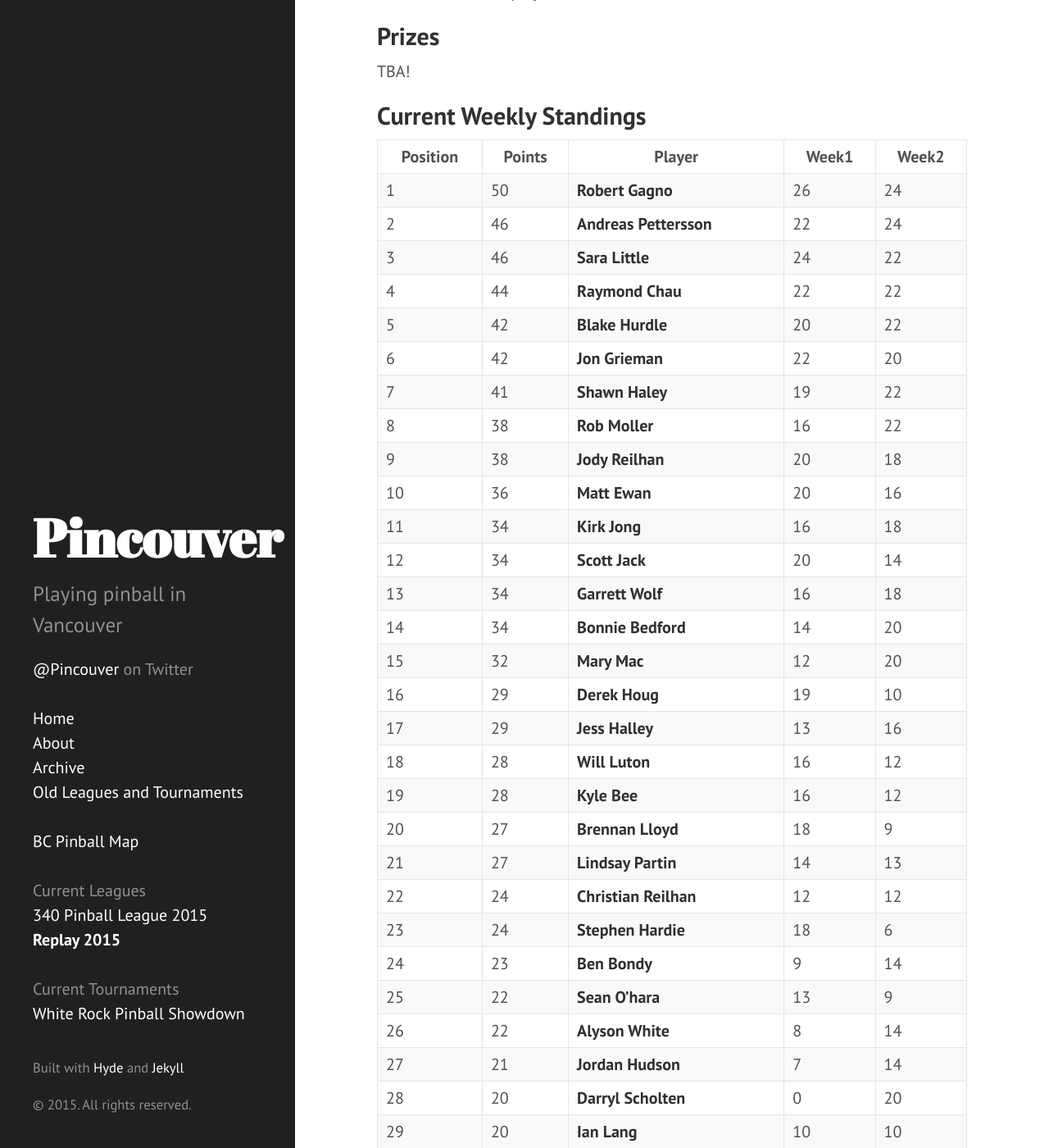
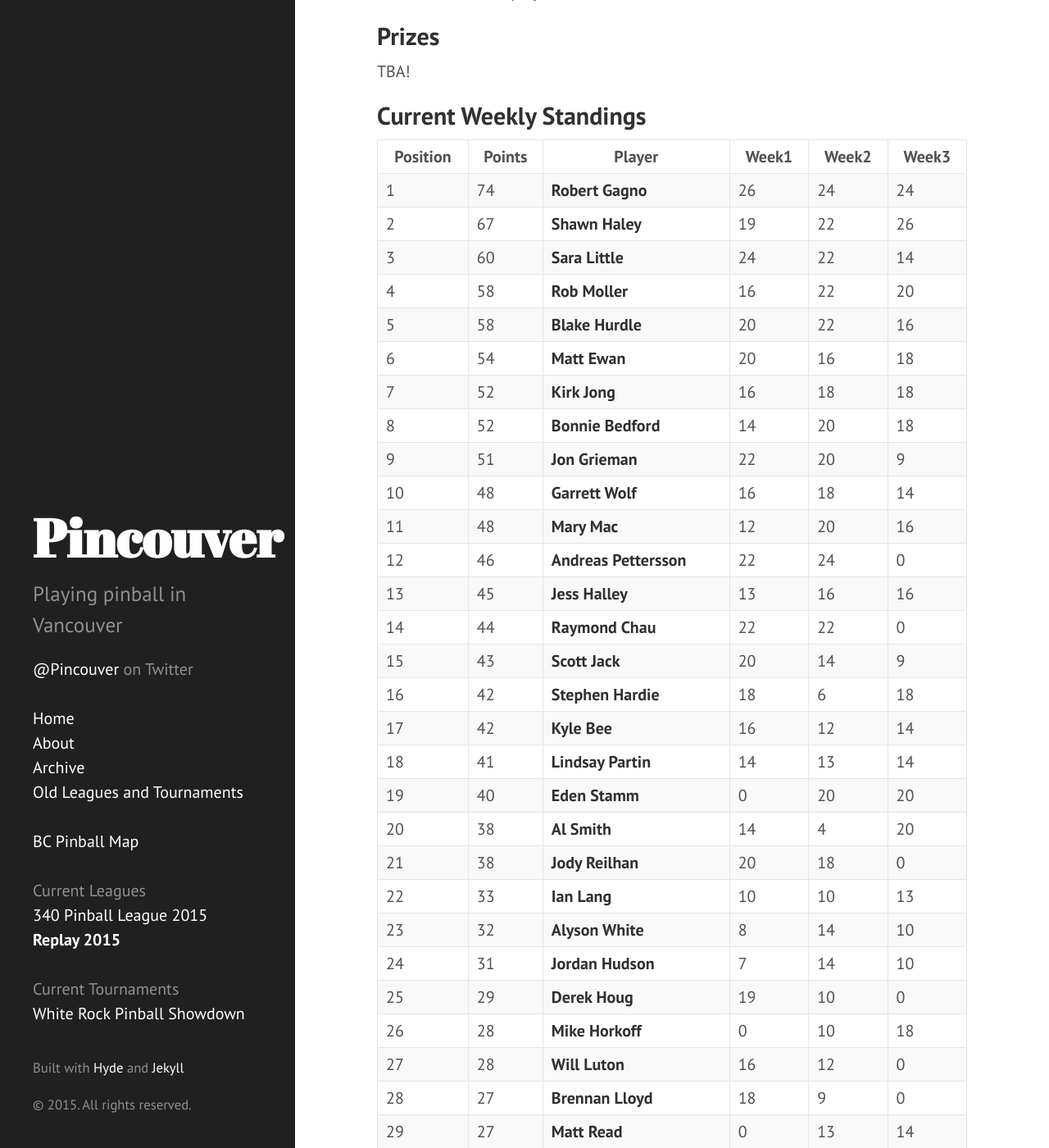
Before and after one commit to lytfyre/VancouverPinball, a Jekyll site: the page built from leagues/replay2015.md, in a window 1280 px wide and 1400 px high, scrolled down 1858 px. Shown: the whole window at 82% size. Built offline with Jekyll 4.4.1, drawn with Linux system fonts in a browser that asks for light colours; some of the changed text lies outside the part shown.

Commit message:
week 3 results

```diff
--- a/leagues/replay2015.md
+++ b/leagues/replay2015.md
@@ -61,67 +61,71 @@
 
 ## Current Weekly Standings
 
-| Position | Points | Player | Week1 | Week2 |
-| -------| -------| -------| -------| -------
-| 1 | 50 | **Robert Gagno** | 26 | 24 |
-| 2 | 46 | **Andreas Pettersson** | 22 | 24 |
-| 3 | 46 | **Sara Little** | 24 | 22 |
-| 4 | 44 | **Raymond Chau** | 22 | 22 |
-| 5 | 42 | **Blake Hurdle** | 20 | 22 |
-| 6 | 42 | **Jon Grieman** | 22 | 20 |
-| 7 | 41 | **Shawn Haley** | 19 | 22 |
-| 8 | 38 | **Rob Moller** | 16 | 22 |
-| 9 | 38 | **Jody Reilhan** | 20 | 18 |
-| 10 | 36 | **Matt Ewan** | 20 | 16 |
-| 11 | 34 | **Kirk Jong** | 16 | 18 |
-| 12 | 34 | **Scott Jack** | 20 | 14 |
-| 13 | 34 | **Garrett Wolf** | 16 | 18 |
-| 14 | 34 | **Bonnie Bedford** | 14 | 20 |
-| 15 | 32 | **Mary Mac** | 12 | 20 |
-| 16 | 29 | **Derek Houg** | 19 | 10 |
-| 17 | 29 | **Jess Halley** | 13 | 16 |
-| 18 | 28 | **Will Luton** | 16 | 12 |
-| 19 | 28 | **Kyle Bee** | 16 | 12 |
-| 20 | 27 | **Brennan Lloyd** | 18 | 9 |
-| 21 | 27 | **Lindsay Partin** | 14 | 13 |
-| 22 | 24 | **Christian Reilhan** | 12 | 12 |
-| 23 | 24 | **Stephen Hardie** | 18 | 6 |
-| 24 | 23 | **Ben Bondy** | 9 | 14 |
-| 25 | 22 | **Sean O'hara** | 13 | 9 |
-| 26 | 22 | **Alyson White** | 8 | 14 |
-| 27 | 21 | **Jordan Hudson** | 7 | 14 |
-| 28 | 20 | **Darryl Scholten** | 0 | 20 |
-| 29 | 20 | **Ian Lang** | 10 | 10 |
-| 30 | 20 | **Eden Stamm** | 0 | 20 |
-| 31 | 19 | **Sean Lind** | 5 | 14 |
-| 32 | 18 | **Al Smith** | 14 | 4 |
-| 33 | 18 | **Chris Badyk** | 18 | 0 |
-| 34 | 18 | **Maurizio Gagno** | 18 | 0 |
-| 35 | 18 | **Brad Kerr** | 18 | 0 |
-| 36 | 15 | **Angelo Muro** | 0 | 15 |
-| 37 | 15 | **Gabriel Matias** | 0 | 15 |
-| 38 | 14 | **Kathy Gagno** | 14 | 0 |
-| 39 | 14 | **Jaret Bradley** | 0 | 14 |
-| 40 | 13 | **Taylor Gardiner** | 13 | 0 |
-| 41 | 13 | **Lisa Gagno** | 13 | 0 |
-| 42 | 13 | **Matt Read** | 0 | 13 |
-| 43 | 11 | **Bob Symington** | 11 | 0 |
-| 44 | 11 | **Bo W** | 0 | 11 |
-| 45 | 11 | **Elise Vredenbregt** | 11 | 0 |
-| 46 | 10 | **Kyle Malong** | 10 | 0 |
-| 47 | 10 | **Mike Horkoff** | 0 | 10 |
-| 48 | 9 | **Corey Dale** | 9 | 0 |
-| 49 | 9 | **Sandrine Extier** | 0 | 9 |
-| 50 | 8 | **nolan king** | 0 | 8 |
-| 51 | 8 | **Scott Parsons** | 0 | 8 |
-| 52 | 7 | **Esteban Astudillo** | 0 | 7 |
-| 53 | 7 | **Joe Santbergen** | 0 | 7 |
-| 54 | 6 | **Chad Bruhaug** | 0 | 6 |
-| 55 | 6 | **Dan Skolovy** | 0 | 6 |
-| 56 | 5 | **Sterling Nelson** | 0 | 5 |
-| 57 | 5 | **Andrew Lum** | 5 | 0 |
-| 58 | 4 | **Damon Holowchak** | 0 | 4 |
-| 59 | 3 | **Tessa Russell** | 3 | 0 |
-| 60 | 3 | **Sebastien Carette** | 0 | 3 |
-| 61 | 2 | **Anton Glavas** | 0 | 2 |
-| 62 | 2 | **Steve Cousins** | 0 | 2 |
+| Position | Points | Player | Week1 | Week2 | Week3 |
+| -------| -------| -------| -------| -------| -------
+| 1 | 74 | **Robert Gagno** | 26 | 24 | 24 |
+| 2 | 67 | **Shawn Haley** | 19 | 22 | 26 |
+| 3 | 60 | **Sara Little** | 24 | 22 | 14 |
+| 4 | 58 | **Rob Moller** | 16 | 22 | 20 |
+| 5 | 58 | **Blake Hurdle** | 20 | 22 | 16 |
+| 6 | 54 | **Matt Ewan** | 20 | 16 | 18 |
+| 7 | 52 | **Kirk Jong** | 16 | 18 | 18 |
+| 8 | 52 | **Bonnie Bedford** | 14 | 20 | 18 |
+| 9 | 51 | **Jon Grieman** | 22 | 20 | 9 |
+| 10 | 48 | **Garrett Wolf** | 16 | 18 | 14 |
+| 11 | 48 | **Mary Mac** | 12 | 20 | 16 |
+| 12 | 46 | **Andreas Pettersson** | 22 | 24 | 0 |
+| 13 | 45 | **Jess Halley** | 13 | 16 | 16 |
+| 14 | 44 | **Raymond Chau** | 22 | 22 | 0 |
+| 15 | 43 | **Scott Jack** | 20 | 14 | 9 |
+| 16 | 42 | **Stephen Hardie** | 18 | 6 | 18 |
+| 17 | 42 | **Kyle Bee** | 16 | 12 | 14 |
+| 18 | 41 | **Lindsay Partin** | 14 | 13 | 14 |
+| 19 | 40 | **Eden Stamm** | 0 | 20 | 20 |
+| 20 | 38 | **Al Smith** | 14 | 4 | 20 |
+| 21 | 38 | **Jody Reilhan** | 20 | 18 | 0 |
+| 22 | 33 | **Ian Lang** | 10 | 10 | 13 |
+| 23 | 32 | **Alyson White** | 8 | 14 | 10 |
+| 24 | 31 | **Jordan Hudson** | 7 | 14 | 10 |
+| 25 | 29 | **Derek Houg** | 19 | 10 | 0 |
+| 26 | 28 | **Mike Horkoff** | 0 | 10 | 18 |
+| 27 | 28 | **Will Luton** | 16 | 12 | 0 |
+| 28 | 27 | **Brennan Lloyd** | 18 | 9 | 0 |
+| 29 | 27 | **Matt Read** | 0 | 13 | 14 |
+| 30 | 24 | **Christian Reilhan** | 12 | 12 | 0 |
+| 31 | 24 | **Jaret Bradley** | 0 | 14 | 10 |
+| 32 | 23 | **Ben Bondy** | 9 | 14 | 0 |
+| 33 | 22 | **Larry Ng** | 0 | 0 | 22 |
+| 34 | 22 | **Sean O'hara** | 13 | 9 | 0 |
+| 35 | 22 | **Sandrine Extier** | 0 | 9 | 13 |
+| 36 | 20 | **Darryl Scholten** | 0 | 20 | 0 |
+| 37 | 20 | **Michael Saavedra** | 0 | 0 | 20 |
+| 38 | 19 | **Sean Lind** | 5 | 14 | 0 |
+| 39 | 18 | **Chris Badyk** | 18 | 0 | 0 |
+| 40 | 18 | **Maurizio Gagno** | 18 | 0 | 0 |
+| 41 | 18 | **Brad Kerr** | 18 | 0 | 0 |
+| 42 | 18 | **Nick Wadden** | 0 | 0 | 18 |
+| 43 | 15 | **Angelo Muro** | 0 | 15 | 0 |
+| 44 | 15 | **Gabriel Matias** | 0 | 15 | 0 |
+| 45 | 14 | **Kathy Gagno** | 14 | 0 | 0 |
+| 46 | 13 | **Taylor Gardiner** | 13 | 0 | 0 |
+| 47 | 13 | **Lisa Gagno** | 13 | 0 | 0 |
+| 48 | 11 | **Bob Symington** | 11 | 0 | 0 |
+| 49 | 11 | **Bo W** | 0 | 11 | 0 |
+| 50 | 11 | **Sebastien Carette** | 0 | 3 | 8 |
+| 51 | 11 | **Elise Vredenbregt** | 11 | 0 | 0 |
+| 52 | 10 | **Kyle Malong** | 10 | 0 | 0 |
+| 53 | 9 | **Corey Dale** | 9 | 0 | 0 |
+| 54 | 8 | **nolan king** | 0 | 8 | 0 |
+| 55 | 8 | **Scott Parsons** | 0 | 8 | 0 |
+| 56 | 7 | **Esteban Astudillo** | 0 | 7 | 0 |
+| 57 | 7 | **Joe Santbergen** | 0 | 7 | 0 |
+| 58 | 6 | **Chad Bruhaug** | 0 | 6 | 0 |
+| 59 | 6 | **Dan Skolovy** | 0 | 6 | 0 |
+| 60 | 5 | **Sterling Nelson** | 0 | 5 | 0 |
+| 61 | 5 | **Andrew Lum** | 5 | 0 | 0 |
+| 62 | 4 | **Damon Holowchak** | 0 | 4 | 0 |
+| 63 | 4 | **Tony Sousa** | 0 | 0 | 4 |
+| 64 | 3 | **Tessa Russell** | 3 | 0 | 0 |
+| 65 | 2 | **Anton Glavas** | 0 | 2 | 0 |
+| 66 | 2 | **Steve Cousins** | 0 | 2 | 0 |
```
